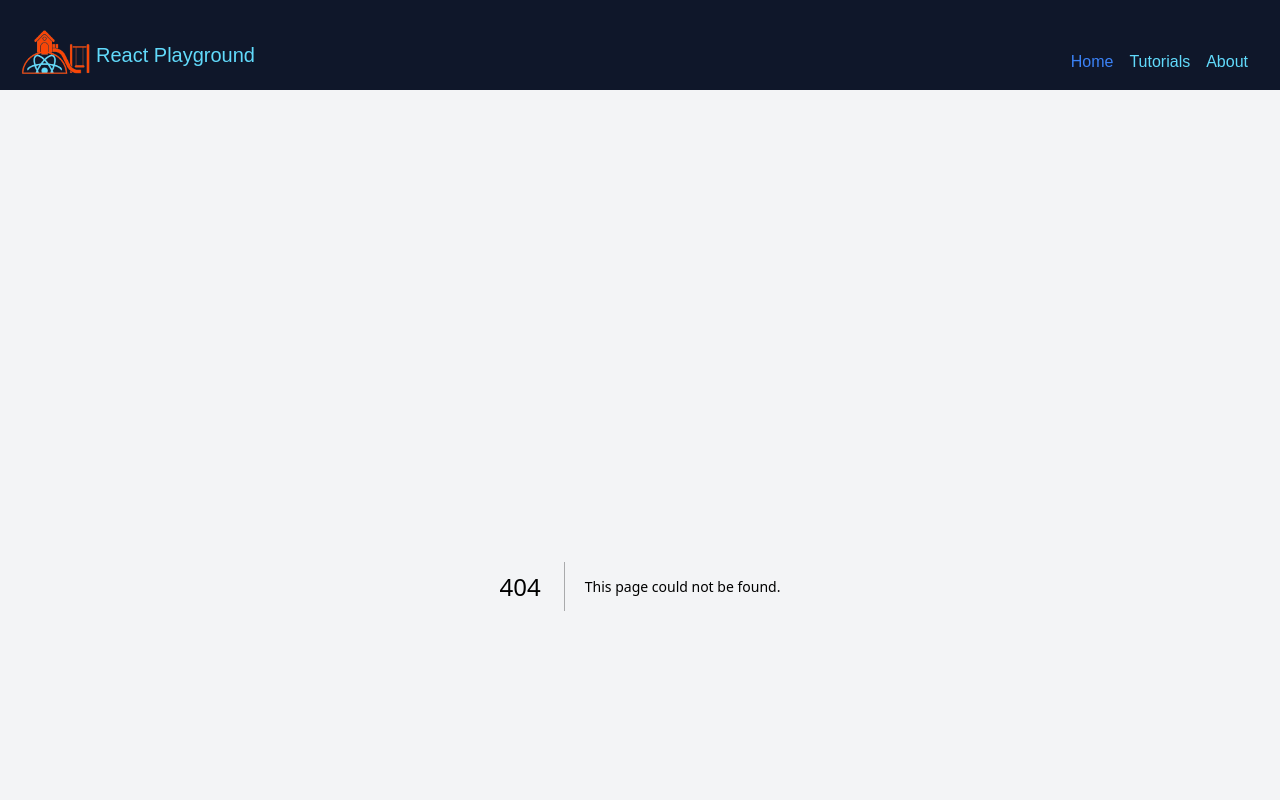
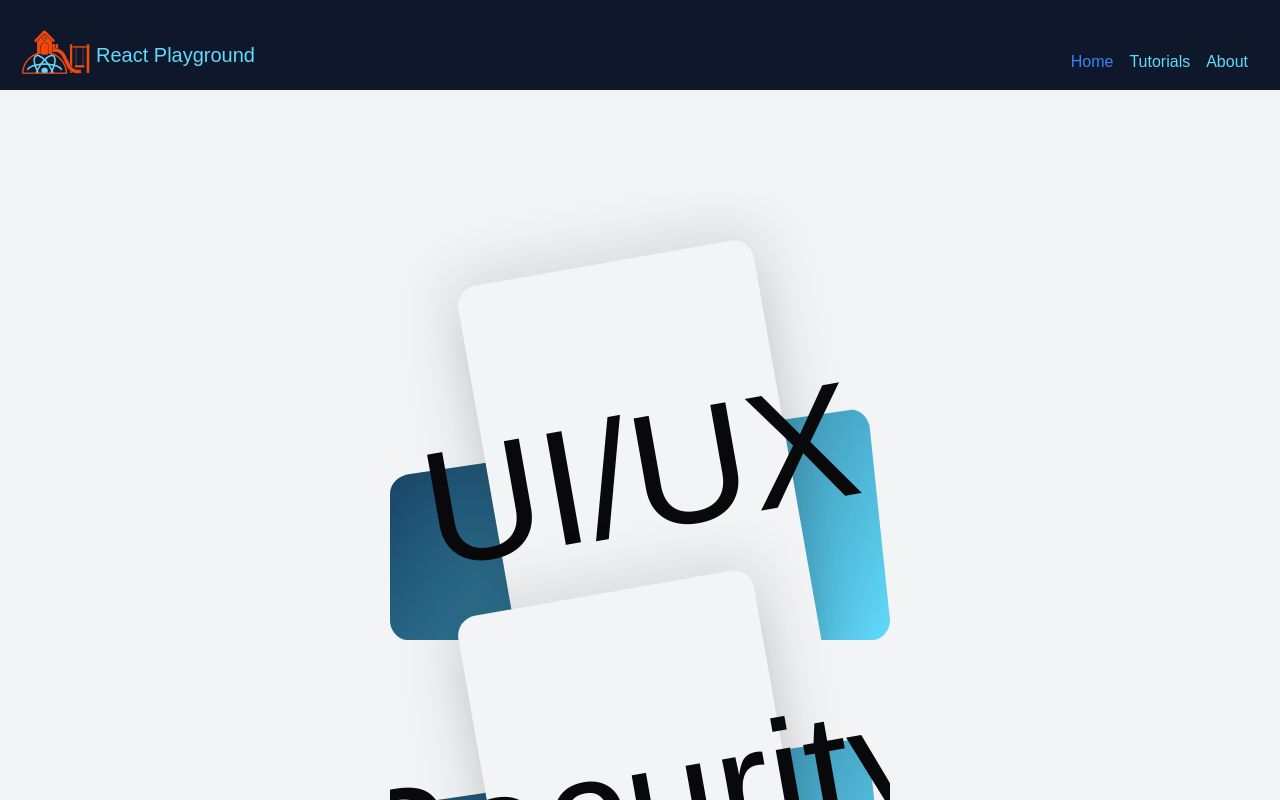
Before and after one commit to aayalapalacin/react-playgroundv2.0, a Next.js app: page /singleCategory/1 in a window 1280 px wide. Before the commit this address had no page. Shown: the top 800 px of the page. Built offline with nearby package versions, Linux system fonts and the light colour scheme; a web font is replaced by a local one.

Commit message:
single category navigation and filtered tutorial component working

```diff
--- a/src/app/page.tsx
+++ b/src/app/page.tsx
@@ -34,7 +34,6 @@ export default function Home() {
 
   return (
     <div className="container justify-items-center  ">
-      <CategoryCard />
         <div className="welcome-container flex justify-center items-center w-8/12">
             <div className="welcome-logo-container">
             <img src="/react-logo-play-learn-build.png" style={{width:"100rem"}} alt="react-playground-logo"/>
--- /dev/null
+++ b/src/app/singleCategory/[id]/page.tsx
@@ -0,0 +1,19 @@
+import { categoriesArray } from "@/app/assets/categories";
+import { Categories } from "@/app/assets/types";
+import TransitionCards from "@/components/transitionCards";
+import CategoryCard from "@/components/categoryCard";
+
+export default function SingleCategory({ params }: { params: { id: string } }) {
+  const { id } = params;
+  const idToInt:number = parseInt(id);
+
+  const selectedCategory: Categories = categoriesArray.filter((filterCategories)=> filterCategories.id == idToInt)[0];
+
+console.log(selectedCategory,"selectd cat")
+console.log(idToInt,"id int",typeof idToInt)
+  return (
+    <div className="container justify-items-center m-8 mx-auto w-3/4">
+      <CategoryCard  selectedCategoryProp={selectedCategory.name}/>
+    </div>
+  );
+}
```
Also changed, not shown: src/app/singleTutorial copy/[id]/page.tsx (deleted, +0 -18 lines).
